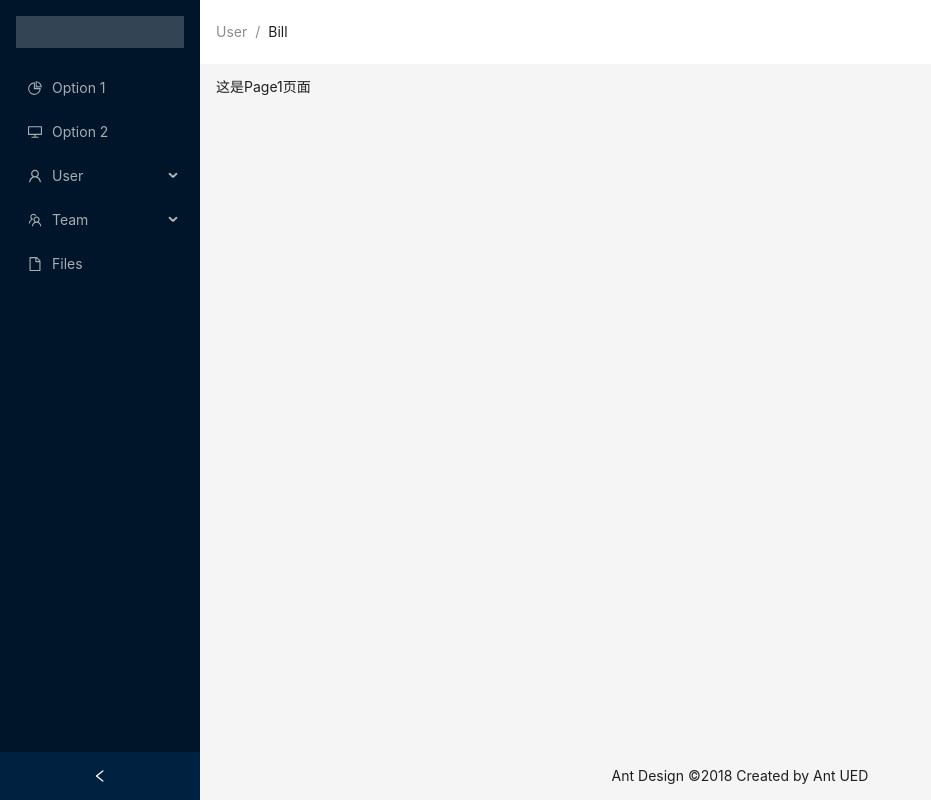
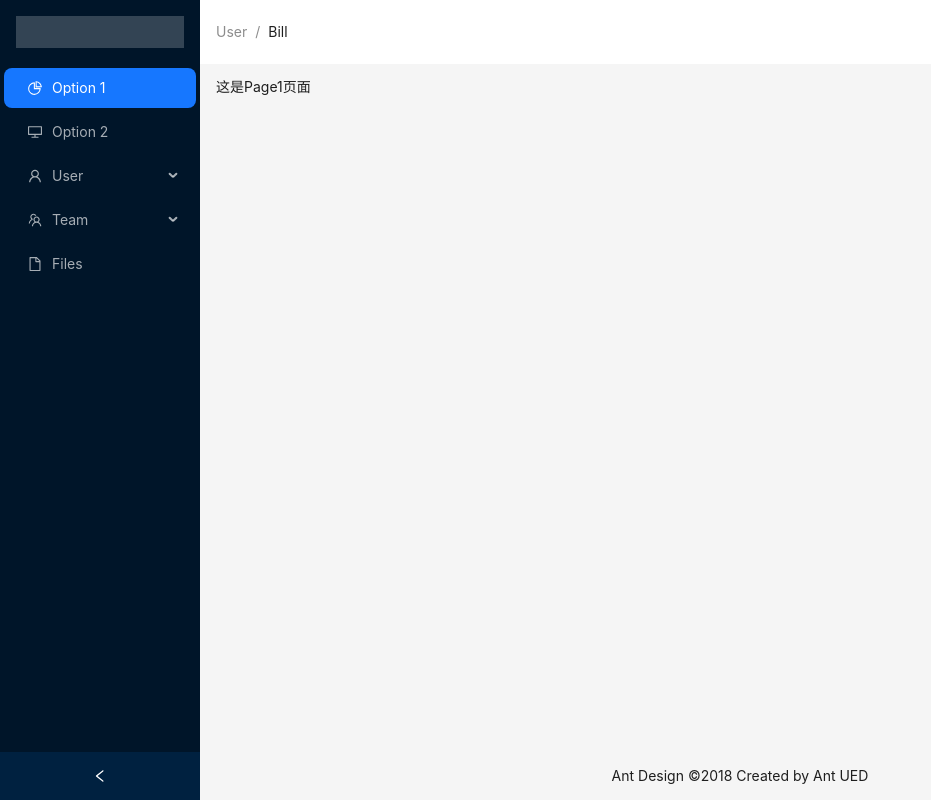
Before and after one commit to zjy4fun/react-admin-bilibili, a React (Vite) app: page /page1 in a window 1280 px wide. Shown: the whole page, without its empty margins (0-931 px from the left). Built offline with nearby package versions, Linux system fonts and the light colour scheme.

Commit message:
default style

```diff
--- a/src/views/Home.tsx
+++ b/src/views/Home.tsx
@@ -58,7 +58,7 @@ const View: React.FC = () => {
             {/* 左边的侧边栏 */}
             <Sider collapsible collapsed={collapsed} onCollapse={(value) => setCollapsed(value)}>
                 <div style={{ height: 32, margin: 16, background: 'rgba(255, 255, 255, 0.2)' }} />
-                <Menu theme="dark" defaultSelectedKeys={['1']} mode="inline" items={items} onClick={menuClick} />
+                <Menu theme="dark" defaultSelectedKeys={['page1']} mode="inline" items={items} onClick={menuClick} />
             </Sider>
             {/* 右边内容 */}
             <Layout className="site-layout">
```
